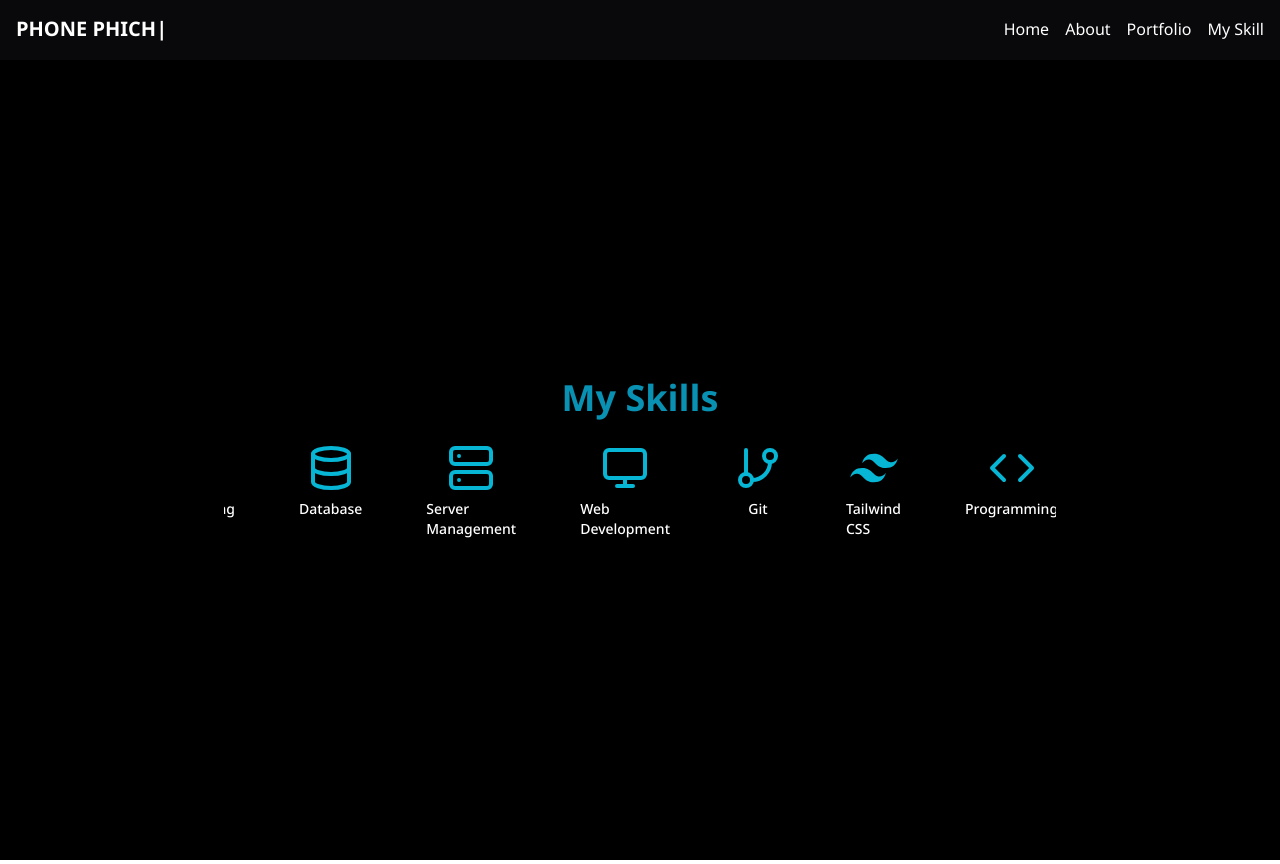
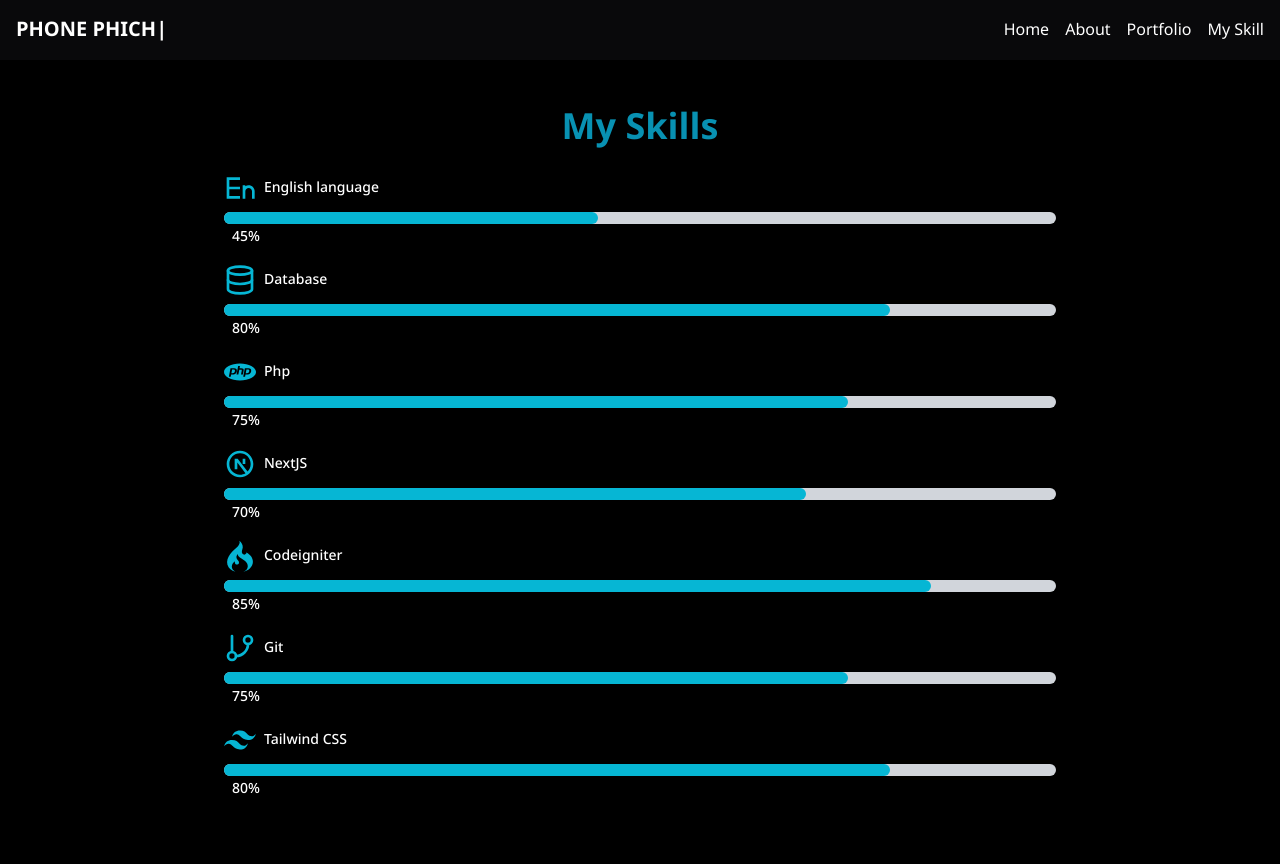
Before and after one commit to CallmePhone/phone-port, a Next.js app: page /myskill in a window 1280 px wide. Built offline with nearby package versions, Linux system fonts and the light colour scheme.

Commit message:
update skill

```diff
--- a/src/app/about/page.jsx
+++ b/src/app/about/page.jsx
@@ -5,6 +5,9 @@
 
 // import Lucide icons
 import { School } from "lucide-react";
+
+// import React icons
+import { LiaSchoolSolid } from "react-icons/lia";
 
 const About = () => {
   return (
@@ -21,14 +24,16 @@
           <h1 className="text-4xl md:text-5xl lg:text-6xl font-bold text-cyan-600 text-center lg:text-left">
             เกี่ยวกับผม
           </h1>
-          <p className="font-bold text-xl mt-3 text-cyan-600 underline underline-offset-3">การศึกษา</p>
-          <div className="mt-5 flex items-center">
-            <School className="text-cyan-600 hover:text-cyan-400 transition-colors duration-300" />
-            <span className="ml-2">มัธยมปีที่ 3 จาก โรงเรียนนารีรัตน์ จังหวัดแพร่</span>
-          </div>
-          <div className="mt-5 flex items-center">
-            <School className="text-cyan-600 hover:text-cyan-400 transition-colors duration-300" />
-            <span className="ml-2">ปวช. จาก มหาวิทยาลัยเทคนิคแพร่ จังหวัดแพร่ สาขาเทคนิคคอมพิวเตอร์</span>
+          <p className="font-bold text-xl mt-3 text-cyan-600 underline underline-offset-3  flex"><LiaSchoolSolid className="me-2 text-3xl text-white"/>การศึกษา<LiaSchoolSolid className="ms-2 text-3xl text-white"/></p>
+          <div className="mt-5 bg-white bg-opacity-10 p-6 rounded-lg shadow-lg space-y-4">
+            <div className="flex items-center">
+              <LiaSchoolSolid className="text-cyan-600 hover:text-cyan-400 transition-colors duration-300 text-2xl" />
+              <span className="ml-2">มัธยมปีที่ 3 จาก โรงเรียนนารีรัตน์ จังหวัดแพร่</span>
+            </div>
+            <div className="flex items-center">
+              <LiaSchoolSolid className="text-cyan-600 hover:text-cyan-400 transition-colors duration-300 text-2xl" />
+              <span className="ml-2">ปวช. จาก มหาวิทยาลัยเทคนิคแพร่ จังหวัดแพร่ สาขาเทคนิคคอมพิวเตอร์</span>
+            </div>
           </div>
         </div>
         <motion.div
--- a/src/app/myskill/page.jsx
+++ b/src/app/myskill/page.jsx
@@ -4,21 +4,26 @@
 import { motion } from "framer-motion";
 import { Code, Database, Server, Monitor, GitBranch } from "lucide-react";
 import { RiTailwindCssFill } from "react-icons/ri";
+import { DiCodeigniter } from "react-icons/di";
+import { RiNextjsLine } from "react-icons/ri";
+import { RiEnglishInput } from "react-icons/ri";
+import { SiPhp } from "react-icons/si";
 
 const MySkill = () => {
   const skills = [
-    { name: "Programming", icon: <Code className="w-12 h-12 text-cyan-500" /> },
-    { name: "Database", icon: <Database className="w-12 h-12 text-cyan-500" /> },
-    { name: "Server Management", icon: <Server className="w-12 h-12 text-cyan-500" /> },
-    { name: "Web Development", icon: <Monitor className="w-12 h-12 text-cyan-500" /> },
-    { name: "Git", icon: <GitBranch className="w-12 h-12 text-cyan-500" /> },
-    { name: "Tailwind CSS", icon: <RiTailwindCssFill className="w-12 h-12 text-cyan-500" /> },
+    { name: "English language", icon: <RiEnglishInput className="w-8 h-8 text-cyan-500" />, level: 45 },
+    { name: "Database", icon: <Database className="w-8 h-8 text-cyan-500" />, level: 80 },
+    { name: "Php", icon: <SiPhp className="w-8 h-8 text-cyan-500" />, level: 75 },
+    { name: "NextJS", icon: <RiNextjsLine className="w-8 h-8 text-cyan-500" />, level: 70 },
+    { name: "Codeigniter", icon: <DiCodeigniter className="w-8 h-8 text-cyan-500" />, level: 85 },
+    { name: "Git", icon: <GitBranch className="w-8 h-8 text-cyan-500" />, level: 75 },
+    { name: "Tailwind CSS", icon: <RiTailwindCssFill className="w-8 h-8 text-cyan-500" />, level: 80 },
   ];
 
   return (
     <div
       className="min-h-screen flex items-center justify-center p-4 bg-cover bg-center bg-no-repeat bg-black"
-      // style={{ backgroundImage: "url('/img/bg.jpg')" }}
+    // style={{ backgroundImage: "url('/img/bg.jpg')" }}
     >
       <motion.div
         initial={{ opacity: 0, y: 50 }}
@@ -27,15 +32,22 @@
         className="p-8 rounded-lg w-full max-w-4xl overflow-hidden"
       >
         <h1 className="text-4xl font-bold mb-6 text-center text-cyan-600">My Skills</h1>
-        <div className="relative w-full overflow-hidden">
-          <div className="flex animate-scroll">
-            {skills.concat(skills).map((skill, index) => (
-              <div key={index} className="flex flex-col items-center mx-4 px-4">
+        <div className="w-full">
+          {skills.map((skill, index) => (
+            <div key={index} className="mb-4">
+              <div className="flex items-center mb-2">
                 {skill.icon}
-                <span className="text-sm font-medium text-white mt-2">{skill.name}</span>
+                <span className="text-sm font-medium text-white ml-2">{skill.name}</span>
               </div>
-            ))}
-          </div>
+              <div className="w-full bg-gray-300 rounded-full h-3">
+                <div
+                  className="bg-cyan-500 h-3 rounded-full"
+                  style={{ width: `${skill.level}%` }}
+                ></div>
+              </div>
+              <span className="text-sm font-medium text-white ml-2">{skill.level}%</span>
+            </div>
+          ))}
         </div>
       </motion.div>
     </div>
```
